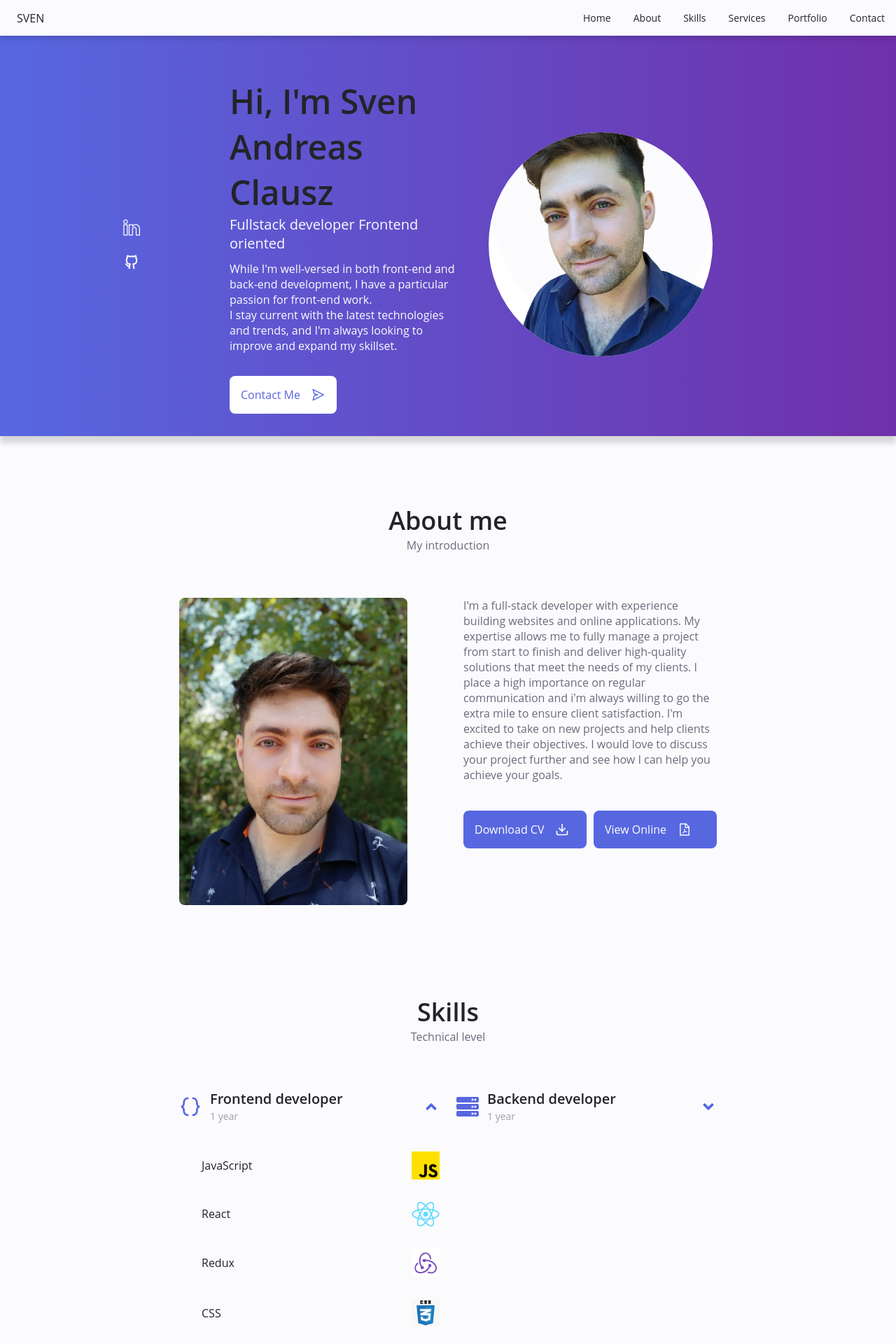
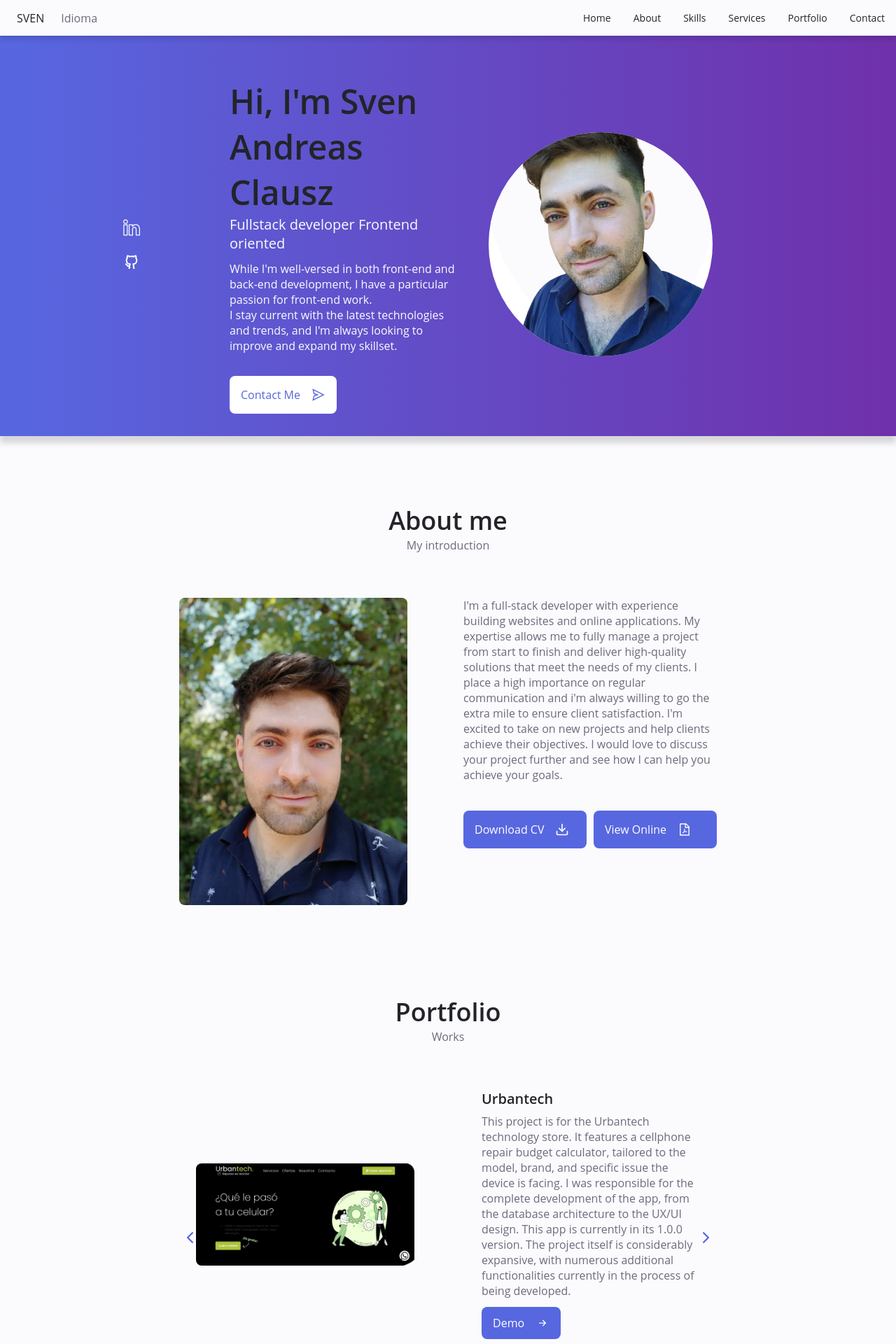
Before and after one commit to SvenAndreas/svenandreas.github.io, a React (Create React App) app: page / in a window 1280 px wide. Shown: the top 1920 px of the page at 70% size. Built offline with nearby package versions, Linux system fonts and the light colour scheme; grey boxes are pictures that could not be loaded.

Commit message:
pequeños cambios

```diff
--- a/src/App.js
+++ b/src/App.js
@@ -15,10 +15,10 @@ function App() {
       <main className='main'>
         <Home />
         <About />
+        <Portfolio/>
+        <Qualification/>
         <Skills />
-        <Qualification/>
         <Services />
-        <Portfolio/>
         <Contactme/>
       </main>
     </div>
--- a/src/Components/NavBar/NavBar.js
+++ b/src/Components/NavBar/NavBar.js
@@ -19,7 +19,30 @@ function NavBar() {
   return (
     <header className={s.nav}>
       <nav className={s.nav_container}>
+      <div className={s.nav_header}>
         <a href='#about' className={s.nav_logo}>SVEN</a>
+        <div className={s.nav_languages}>
+            <p>Idioma</p>
+            <ul className={s.nav_languages_submenu}>
+              <li>
+
+              <button>
+                <span>LOGO</span>
+                Español
+              </button>
+              </li>
+
+              <li>
+              <button>
+                <span>LOGO</span>
+                English
+              </button>
+
+              </li>
+            </ul>
+        </div>
+
+      </div>
 
         <div className={`${s.nav_menu} ${isActive ? s.show_menu : ''}`} id='nav_menu'>
           <ul className={s.nav_ul}>
--- a/src/Components/NavBar/NavBar.module.css
+++ b/src/Components/NavBar/NavBar.module.css
@@ -16,6 +16,31 @@
   justify-content:space-between;
   align-items:center;
 }
+.nav_header{
+  display: flex;
+  flex-direction: row;
+  gap:var(--m-1-5)
+}
+.nav_languages{
+  cursor: pointer;
+  position: relative;
+}
+.nav_languages:hover ul.nav_languages_submenu{
+  display: block;
+  position: absolute;
+  visibility: visible;
+  left: 0;
+  right: 0;
+}
+.nav_languages_submenu{
+  visibility: hidden;
+  position: absolute;
+  left: 0;
+  right: 0;
+  background-color: var(--body-color);
+  margin-top: 8px;
+}
+
 .nav_logo,.nav_toggle{
   color:var(--title-color);
   font-weight: var(--font-medium);
--- a/src/Components/Portfolio/Portfolio.js
+++ b/src/Components/Portfolio/Portfolio.js
@@ -41,7 +41,7 @@ function Portfolio() {
        className="mySwiper"
 
       >
-        <SwiperSlide>
+        {/* <SwiperSlide>
           <div className={`${s.portfolio_content} grid`}>
             <img src={henry} alt='porfolioPicture' className={s.portfolio_img}/>
             <div className={s.portfolio_data}>
@@ -54,7 +54,7 @@ function Portfolio() {
                 </a>
             </div>
           </div>
-        </SwiperSlide>
+        </SwiperSlide> */}
          <SwiperSlide>
          <div className={`${s.portfolio_content} grid`}>
             <img src={project} alt='porfolioPicture' className={s.portfolio_img}/>
@@ -77,10 +77,10 @@ function Portfolio() {
               <p className={s.portfolio_description}>It's currently in development – a mobile application tailored for both Android and iOS platforms. The technologies I'm employing include React Native for the frontend and Firebase as the backend service. I hold the responsibility for the entire application development process.
               The app boasts geolocation functionality, enabling the arrangement of services provided by app users based on their geographic location. It offers features like QR code generation and reading, user-to-user transactions, recent activity tracking, profile and service editing capabilities, and a multitude of other functionalities.
               </p>
-              {/* <a href='https://foodpi-igu3.onrender.com/' target='_blank' rel='noreferrer' className='button button_small'>
+               <a href='https://ecowe.vercel.app' target='_blank' rel='noreferrer' className='button button_small'>
                   Demo
                   <BsArrowRightShort className='button_icon'/>
-                </a> */}
+                </a>
             </div>
           </div>
         </SwiperSlide>
@@ -100,7 +100,7 @@ function Portfolio() {
         <div className={`swiper-button-next`}>
           <FiChevronRight className={s.swiper_button_next}></FiChevronRight>
         </div>
-        <div className='swiper-button-prev'>
+        <div className={`swiper-button-prev`}>
           <FiChevronLeft className={s.swiper_button_prev} />
         </div>
       </Swiper>
```
